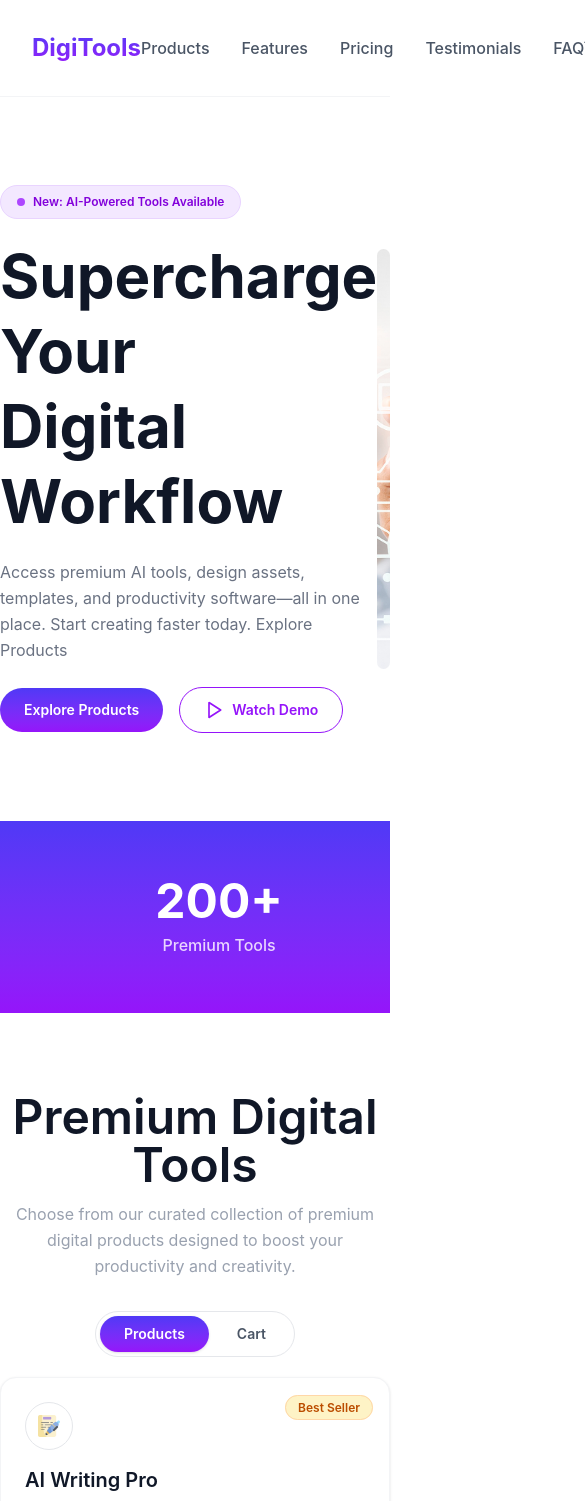
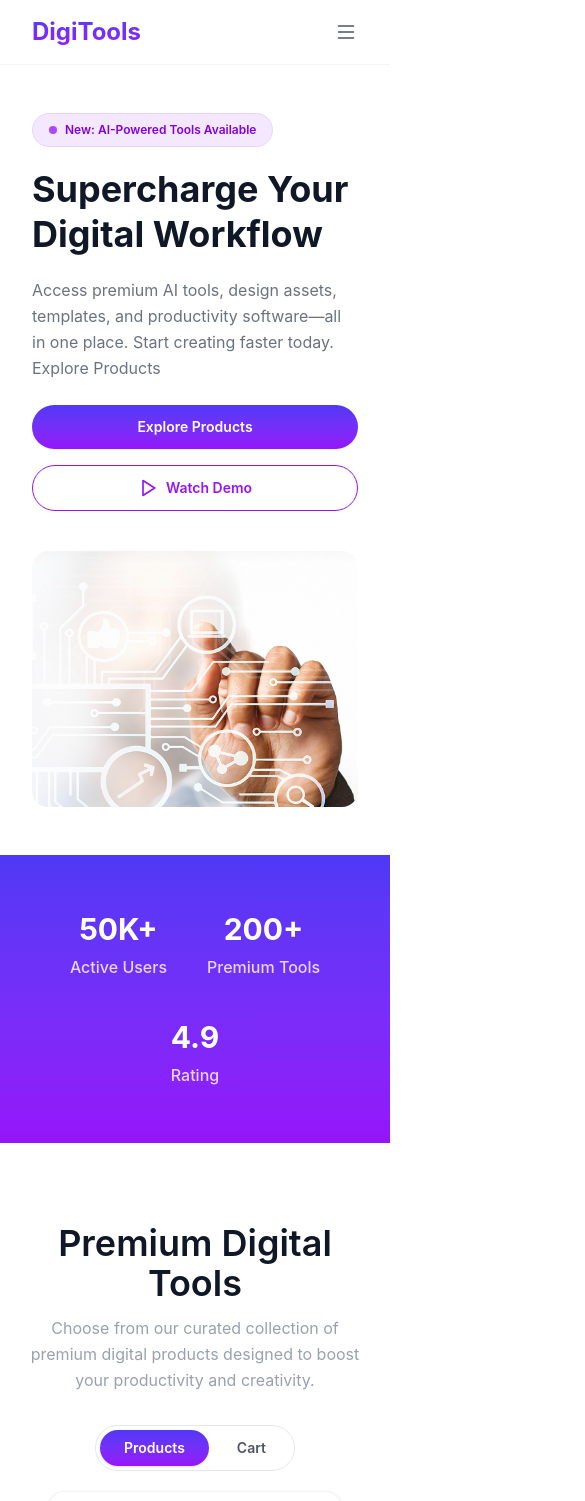
Before and after one commit to farhansm01/DigiTools, a React (Vite) app: page / in a window 390 px wide. Shown: the top 1501 px of the page, 585 px wide, since content can reach past the window. Built offline with nearby package versions, Linux system fonts and the light colour scheme.

Commit message:
added responsiveness

```diff
--- a/src/App.css
+++ b/src/App.css
@@ -167,7 +167,7 @@
 
   &::before,
   &::after {
-    content: '';
+    content: "";
     position: absolute;
     top: -4.5px;
     border: 5px solid transparent;
--- a/src/components/Banner.jsx
+++ b/src/components/Banner.jsx
@@ -4,8 +4,8 @@ import bannerImg from "../assets/banner.png";
 export default function Hero() {
   return (
     <>
-      <section className="max-w-6xl mx-auto bg-white  py-22 flex items-center justify-between">
-        <div className="max-w-lg flex flex-col gap-5">
+      <section className="max-w-6xl mx-auto bg-white py-12 md:py-22 flex flex-col md:flex-row items-center justify-between gap-10 px-8">
+        <div className="w-full md:max-w-lg flex flex-col gap-5">
           {/* Badge */}
           <div className="flex items-center gap-2 bg-purple-100 text-purple-700 text-xs font-semibold px-4 py-2 rounded-full w-fit border border-purple-200">
             <span className="w-2 h-2 rounded-full bg-purple-500 inline-block"></span>
@@ -14,7 +14,7 @@ export default function Hero() {
 
           {/* Heading */}
 
-          <h1 className="text-6xl font-bold text-[#101727] leading-tight">
+          <h1 className="text-4xl lg:text-6xl font-bold text-[#101727] leading-tight">
             Supercharge Your <br /> Digital Workflow
           </h1>
 
@@ -25,20 +25,19 @@ export default function Hero() {
             Products
           </p>
 
-          {/* Buttons */}
-          <div className="flex items-center gap-4 mt-1">
-            <button className="bg-linear-to-b from-[#4F39F6] to-[#9514FA] text-white text-sm font-semibold px-6 py-3 rounded-full hover:opacity-90 transition-opacity duration-200">
+          <div className="flex flex-col sm:flex-row items-start sm:items-center gap-4 mt-1">
+            <button className="w-full sm:w-auto bg-linear-to-b from-[#4F39F6] to-[#9514FA] text-white text-sm font-semibold px-6 py-3 rounded-full hover:opacity-90 transition-opacity duration-200">
               Explore Products
             </button>
-            <button className="flex items-center gap-2 border border-[#9514FA] text-[#9514FA] text-sm font-semibold px-6 py-3 rounded-full hover:bg-linear-to-b hover:from-[#4F39F6] hover:to-[#9514FA] hover:text-white transition-colors duration-200">
-              <LuPlay className="w-5 h-5 rounded-full  flex items-center justify-center text-xs" />
+            <button className="w-full sm:w-auto flex items-center justify-center gap-2 border border-[#9514FA] text-[#9514FA] text-sm font-semibold px-6 py-3 rounded-full hover:bg-linear-to-b hover:from-[#4F39F6] hover:to-[#9514FA] hover:text-white transition-colors duration-200">
+              <LuPlay className="w-5 h-5 rounded-full flex items-center justify-center text-xs" />
               Watch Demo
             </button>
           </div>
         </div>
 
         {/* Right Side  */}
-        <div className="h-105 w-90 rounded-2xl overflow-hidden">
+        <div className="w-full lg:w-90 h-64 md:h-105 rounded-2xl overflow-hidden">
           <img src={bannerImg} alt="" className="w-full h-full object-cover" />
         </div>
       </section>
--- a/src/components/Navbar.jsx
+++ b/src/components/Navbar.jsx
@@ -1,43 +1,82 @@
-import { BsCart3 } from "react-icons/bs";
+import { useState } from "react";
+import { BsCart3, BsList, BsX } from "react-icons/bs";
 
 const navLinks = ["Products", "Features", "Pricing", "Testimonials", "FAQ"];
 
 export default function Navbar() {
+  const [menuOpen, setMenuOpen] = useState(false);
+
   return (
-    <nav className="w-full bg-white border-b border-gray-100 px-8 py-4 ">
+    <nav className="w-full bg-white border-b border-gray-100 px-8 py-4">
       <div className="max-w-6xl mx-auto flex items-center justify-between">
         <span className="text-2xl font-bold bg-linear-to-b from-[#4F39F6] to-[#9514FA] bg-clip-text text-transparent">
           DigiTools
         </span>
 
-        <ul className="flex items-center gap-8">
-          {navLinks.map((link) => {
-            return (
-              <li>
+        {/* Desktop nav links */}
+        <ul className="hidden lg:flex items-center gap-8">
+          {navLinks.map((link) => (
+            <li key={link}>
               <a
                 href="#"
-                  className="text-gray-600  font-medium hover:text-violet-600  "
+                className="text-gray-600 font-medium hover:text-violet-600"
               >
                 {link}
               </a>
             </li>
-            );
-          })}
+          ))}
         </ul>
 
-        <div className="flex items-center gap-5">
-          <BsCart3 className="text-gray-600 text-xl cursor-pointer hover:text-violet-600 " />
+        {/* Desktop right side */}
+        <div className="hidden lg:flex items-center gap-5">
+          <BsCart3 className="text-gray-600 text-xl cursor-pointer hover:text-violet-600" />
           <a
             href="#"
-            className=" font-medium text-gray-600 hover:text-violet-600 "
+            className="font-medium text-gray-600 hover:text-violet-600"
           >
             Login
           </a>
-          <button className=" font-semibold text-white px-5 py-2 rounded-full bg-linear-to-b from-[#4F39F6] to-[#9514FA] hover:opacity-90 transition-opacity duration-200">
+          <button className="font-semibold text-white px-5 py-2 rounded-full bg-linear-to-b from-[#4F39F6] to-[#9514FA] hover:opacity-90 transition-opacity duration-200">
+            Get Started
+          </button>
+        </div>
+
+        {/*  menu icon */}
+        <button
+          className="lg:hidden text-2xl text-gray-600"
+          onClick={function () {
+            setMenuOpen(!menuOpen);
+          }}
+        >
+          {menuOpen ? <BsX /> : <BsList />}
+        </button>
+      </div>
+
+      {/*  dropdown menu */}
+      {menuOpen && (
+        <div className="lg:hidden flex flex-col gap-4 px-4 pt-4 pb-6 border-t border-gray-100 mt-4">
+          {navLinks.map((link) => (
+            <a
+              key={link}
+              href="#"
+              className="text-gray-600 font-medium hover:text-violet-600"
+            >
+              {link}
+            </a>
+          ))}
+          <div className="flex items-center gap-4 pt-2">
+            <a
+              href="#"
+              className="font-medium text-gray-600 hover:text-violet-600"
+            >
+              Login
+            </a>
+            <button className="font-semibold text-white px-5 py-2 rounded-full bg-linear-to-b from-[#4F39F6] to-[#9514FA] hover:opacity-90">
               Get Started
             </button>
           </div>
         </div>
+      )}
     </nav>
   );
 }
--- a/src/components/Pricing.jsx
+++ b/src/components/Pricing.jsx
@@ -3,7 +3,7 @@ export default function Pricing() {
     <section className="max-w-6xl mx-auto px-6 py-20">
       {/* Heading */}
       <div className="text-center mb-12">
-        <h2 className="text-5xl md:text-5xl font-semibold text-[#101727] mb-3">
+        <h2 className="text-4xl lg:text-5xl font-semibold text-[#101727] mb-3">
           Simple, Transparent Pricing
         </h2>
         <p className="text-gray-400">
--- a/src/components/ProductsList.jsx
+++ b/src/components/ProductsList.jsx
@@ -3,7 +3,7 @@ import ProductCard from "./ProductCard";
 const ProductsList = ({ productsPromise }) => {
   const products = use(productsPromise);
   return (
-    <div className="grid grid-cols-1 md:grid-cols-2 lg:grid-cols-3 gap-10">
+    <div className="grid grid-cols-1 md:grid-cols-2 lg:grid-cols-3 gap-10 px-8">
       {products.map((product) => (
         <ProductCard key={product.id} product={product} />
       ))}
--- a/src/components/ProductsSection.jsx
+++ b/src/components/ProductsSection.jsx
@@ -13,10 +13,10 @@ const productsPromise = fetch("/products.json").then((res) => {
 export default function ProductsSection() {
   const [activeTab, setActiveTab] = useState("products");
   return (
-    <section className="max-w-6xl mx-auto  py-20 ">
+    <section className="max-w-6xl mx-auto  py-20 px-4">
       {/* Heading */}
       <div className="text-center mb-8">
-        <h2 className="text-5xl font-semibold text-[#101727] mb-3">
+        <h2 className="text-4xl lg:text-5xl font-semibold text-[#101727] mb-3">
           Premium Digital Tools
         </h2>
         <p className="text-gray-400 max-w-md mx-auto leading-relaxed">
--- a/src/components/Stats.jsx
+++ b/src/components/Stats.jsx
@@ -1,27 +1,25 @@
 const Stats = () => {
   return (
-    <section className="w-full bg-linear-to-b from-[#4F39F6] to-[#9514FA] py-14 px-16 flex items-center justify-center gap-40">
+    <section className="w-full bg-linear-to-b from-[#4F39F6] to-[#9514FA] py-14 px-8 flex flex-wrap items-center justify-center gap-10 lg:gap-40">
       {/* Stat 1 */}
       <div className=" flex flex-col items-center gap-1">
-        <span className="text-white text-5xl font-bold">50K+</span>
+        <span className="text-3xl md:text-5xl text-white font-bold">50K+</span>
         <span className="text-purple-200 font-medium mt-1">Active Users</span>
       </div>
 
       {/* Divider */}
-      <div className="w-px h-16 bg-purple-300 opacity-50"></div>
-
+      <div className="hidden lg:block w-px h-16 bg-purple-300 opacity-50"></div>
       {/* Stat 2 */}
       <div className=" flex flex-col items-center gap-1">
-        <span className="text-white text-5xl font-bold">200+</span>
+        <span className="text-3xl md:text-5xl text-white font-bold">200+</span>
         <span className="text-purple-200 font-medium mt-1">Premium Tools</span>
       </div>
 
       {/* Divider */}
-      <div className="w-px h-16 bg-purple-300 opacity-50"></div>
-
+      <div className="hidden lg:block w-px h-16 bg-purple-300 opacity-50"></div>
       {/* Stat 3 */}
       <div className=" flex flex-col items-center gap-1">
-        <span className="text-white text-5xl font-bold">4.9</span>
+        <span className="text-3xl md:text-5xl text-white font-bold">4.9</span>
         <span className="text-purple-200 font-medium mt-1">Rating</span>
       </div>
     </section>
--- a/src/components/Steps.jsx
+++ b/src/components/Steps.jsx
@@ -22,10 +22,10 @@ const steps = [
 
 export default function HowItWorks() {
   return (
-    <section className="w-full bg-[#f5f6fa] py-20 ">
+    <section className="w-full bg-[#f5f6fa] py-20 px-8 ">
       {/* Heading */}
       <div className="text-center mb-12">
-        <h2 className="text-5xl font-semibold text-[#101727] mb-3">
+        <h2 className="text-4xl lg:text-5xl font-semibold text-[#101727] mb-3">
           Get Started In 3 Steps
         </h2>
         <p className="text-gray-400 text-sm">
--- a/src/components/Transform.jsx
+++ b/src/components/Transform.jsx
@@ -3,7 +3,7 @@ export default function Transform() {
     <section className="w-full bg-linear-to-r from-[#4F39F6] to-[#9514FA] py-20 px-8 flex flex-col items-center text-center gap-6">
       {/* Heading */}
       <div className="flex flex-col gap-3">
-        <h2 className="text-4xl font-bold text-white">
+        <h2 className="text-4xl lg:text-5xl font-bold text-white">
           Ready To Transform Your Workflow?
         </h2>
         <p className="text-purple-200 text-sm leading-relaxed">
@@ -15,7 +15,7 @@ export default function Transform() {
       </div>
 
       {/* Buttons */}
-      <div className="flex items-center gap-4">
+      <div className="flex items-center gap-4 transform-btns">
         <button className="bg-white text-[#4F39F6] text-sm font-semibold px-6 py-3 rounded-full hover:opacity-90 transition-opacity duration-200 cursor-pointer">
           Explore Products
         </button>
```
Also changed, not shown: src/components/Footer.jsx (+10 -7 lines). Lines whose indentation alone changed are shown as unchanged.
